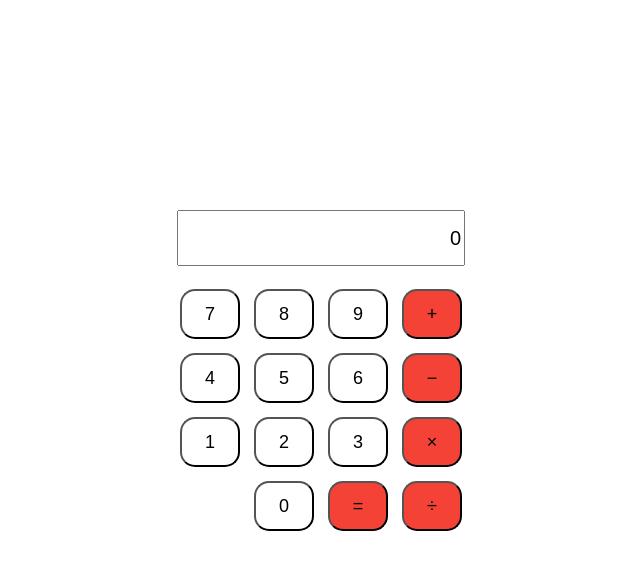
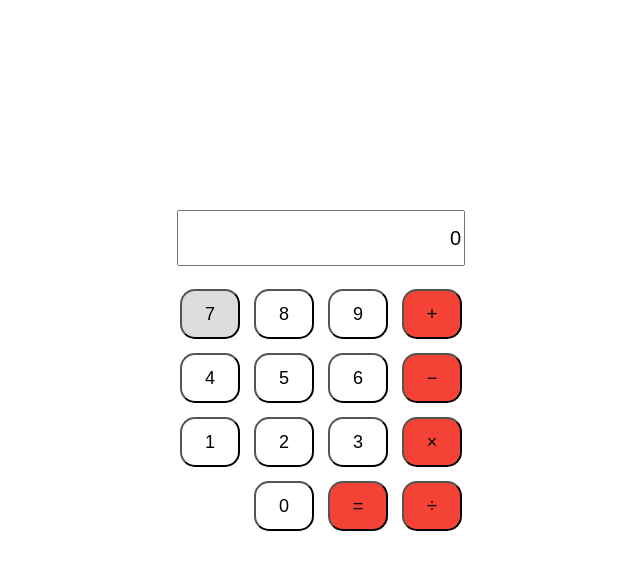
Before and after one commit to jiayuem777/17637-menuserver, a Django app: page /calculator/ in a window 1280 px wide, with the pointer over the restyled element. Shown: the top 570 px of the page, without its empty margins (381-1021 px from the left). Run offline with Django 3.2, Linux system fonts and the light colour scheme.

Commit message:
modify file: calculator/static/css/style.css

```diff
--- a/homework/2/calculator/static/css/style.css
+++ b/homework/2/calculator/static/css/style.css
@@ -28,6 +28,14 @@
    background-color: white;
  }
 
+ .button-white:hover {
+   background-color: #DCDCDC;
+ }
+
 .button-red{
    background-color: #f44336;
  }
+
+ .button-red:hover {
+   background-color: #F08080;
+ }
```
Also changed, not shown: 1 other file.
